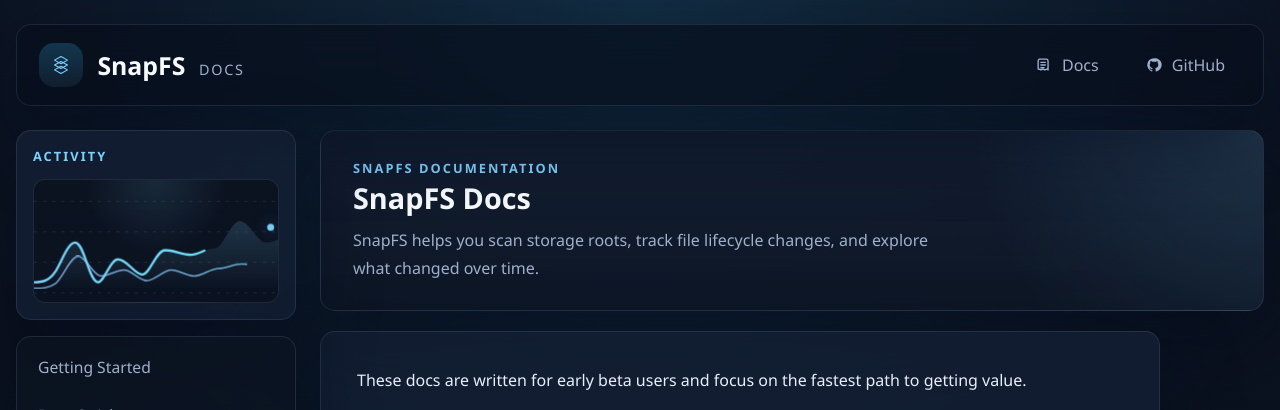
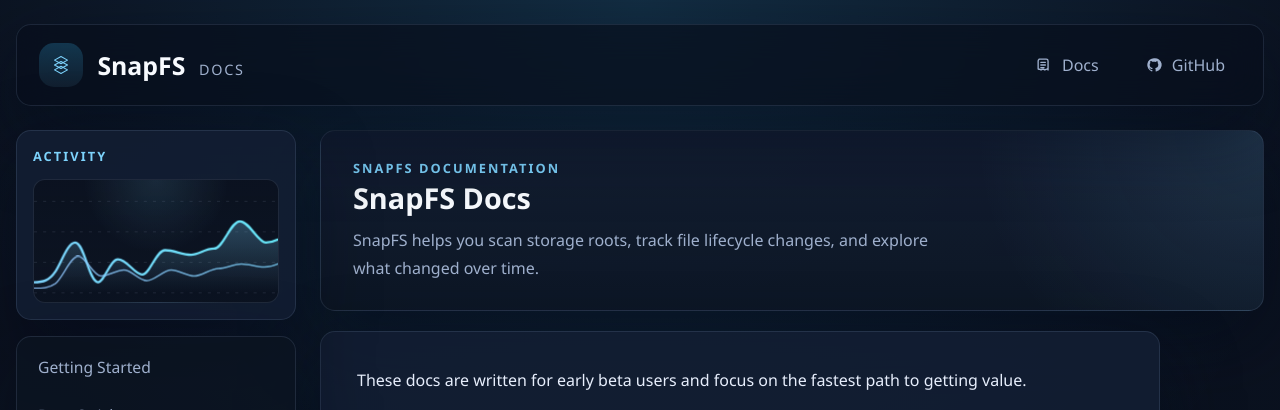
Before and after one commit to snapfsio/snapfs-docs, a Jekyll site: the page built from index.md, in a window 1280 px wide. Shown: the top 410 px of the page. Built offline with Jekyll 4.4.1, drawn with Linux system fonts in a browser that asks for light colours.

Commit message:
refine sidebar chart animation and theme details

```diff
--- a/_layouts/docs.html
+++ b/_layouts/docs.html
@@ -75,9 +75,8 @@
                   <line x1="0" y1="148" x2="320" y2="148" />
                 </g>
                 <path class="chart-area" d="M0 148 L0 134 C12 134 20 132 28 120 C36 108 44 82 54 82 C66 82 72 134 84 134 C92 134 100 104 110 104 C122 104 132 124 142 124 C152 124 160 92 172 92 C184 92 194 98 206 98 C216 98 224 90 236 90 C248 90 258 54 270 54 C282 54 294 82 304 82 C312 82 316 80 320 78 L320 148 Z" />
-                <path class="chart-line chart-line-a" d="M0 134 C12 134 20 132 28 120 C36 108 44 82 54 82 C66 82 72 134 84 134 C92 134 100 104 110 104 C122 104 132 124 142 124 C152 124 160 92 172 92 C184 92 194 98 206 98 C216 98 224 90 236 90 C248 90 258 54 270 54 C282 54 294 82 304 82 C312 82 316 80 320 78" />
-                <path class="chart-line chart-line-b" d="M0 142 C10 142 20 142 28 136 C38 128 48 100 58 100 C68 100 78 126 88 126 C98 126 108 118 118 118 C128 118 138 132 148 132 C158 132 170 118 180 118 C190 118 200 126 210 126 C220 126 232 116 242 116 C252 116 262 110 272 110 C282 110 292 114 302 114 C310 114 316 112 320 110" />
-                <circle class="chart-dot" cx="270" cy="54" r="4" />
+                <path class="chart-line chart-line-a" pathLength="100" d="M0 134 C12 134 20 132 28 120 C36 108 44 82 54 82 C66 82 72 134 84 134 C92 134 100 104 110 104 C122 104 132 124 142 124 C152 124 160 92 172 92 C184 92 194 98 206 98 C216 98 224 90 236 90 C248 90 258 54 270 54 C282 54 294 82 304 82 C312 82 316 80 320 78" />
+                <path class="chart-line chart-line-b" pathLength="100" d="M0 142 C10 142 20 142 28 136 C38 128 48 100 58 100 C68 100 78 126 88 126 C98 126 108 118 118 118 C128 118 138 132 148 132 C158 132 170 118 180 118 C190 118 200 126 210 126 C220 126 232 116 242 116 C252 116 262 110 272 110 C282 110 292 114 302 114 C310 114 316 112 320 110" />
               </svg>
             </div>
           </div>
--- a/assets/css/style.scss
+++ b/assets/css/style.scss
@@ -304,44 +304,36 @@ pre code {
 
 .chart-area {
   fill: url(#snapfs-grid);
-  animation: chartPulse 6s ease-in-out infinite;
 }
 
 .chart-line {
   fill: none;
   stroke-linecap: round;
   stroke-linejoin: round;
-  stroke-dasharray: 320;
-  stroke-dashoffset: 320;
+  stroke-dasharray: 100;
+  stroke-dashoffset: 100;
+  animation-fill-mode: forwards;
 }
 
 .chart-line-a {
   stroke: url(#snapfs-line-a);
   stroke-width: 3;
-  animation: chartRevealA 4.8s ease-out infinite;
+  animation: chartRevealA 1.8s ease-out forwards;
 }
 
 .chart-line-b {
   stroke: url(#snapfs-line-b);
   stroke-width: 2;
   opacity: 0.8;
-  animation: chartRevealB 4.8s ease-out infinite 0.35s;
-}
-
-.chart-dot {
-  fill: #7dd3fc;
-  filter: drop-shadow(0 0 10px rgba(125, 211, 252, 0.55));
-  animation: chartDot 2.8s ease-in-out infinite;
+  animation: chartRevealB 1.8s ease-out 0.18s forwards;
 }
 
 @keyframes chartRevealA {
-  0%,
-  18% {
-    stroke-dashoffset: 320;
+  0% {
+    stroke-dashoffset: 100;
     opacity: 0.35;
   }
 
-  38%,
   100% {
     stroke-dashoffset: 0;
     opacity: 1;
@@ -349,48 +341,20 @@ pre code {
 }
 
 @keyframes chartRevealB {
-  0%,
-  22% {
-    stroke-dashoffset: 320;
+  0% {
+    stroke-dashoffset: 100;
     opacity: 0.2;
   }
 
-  44%,
   100% {
     stroke-dashoffset: 0;
     opacity: 0.8;
   }
 }
 
-@keyframes chartPulse {
-  0%,
-  100% {
-    opacity: 0.5;
-  }
-
-  50% {
-    opacity: 0.85;
-  }
-}
-
-@keyframes chartDot {
-  0%,
-  100% {
-    transform: scale(1);
-    opacity: 0.8;
-  }
-
-  50% {
-    transform: scale(1.18);
-    opacity: 1;
-  }
-}
-
 @media (prefers-reduced-motion: reduce) {
-  .chart-area,
   .chart-line-a,
-  .chart-line-b,
-  .chart-dot {
+  .chart-line-b {
     animation: none;
   }
 
```
